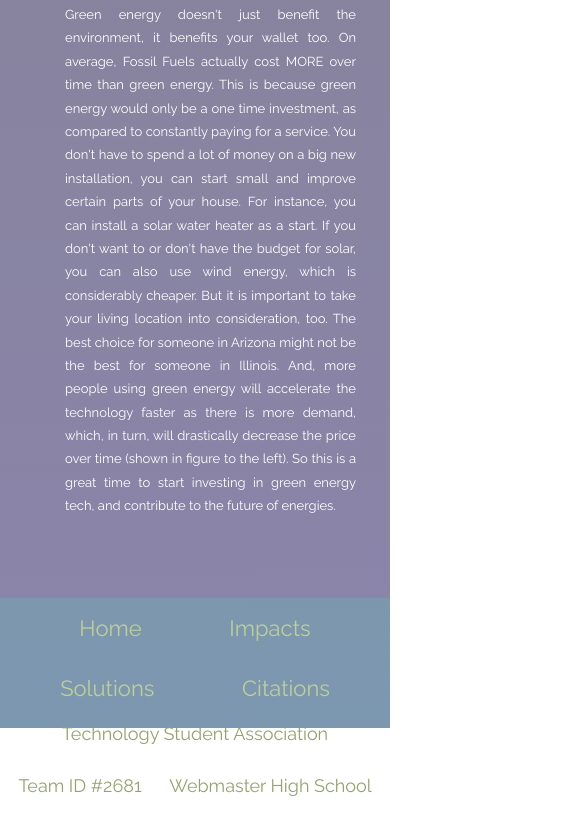
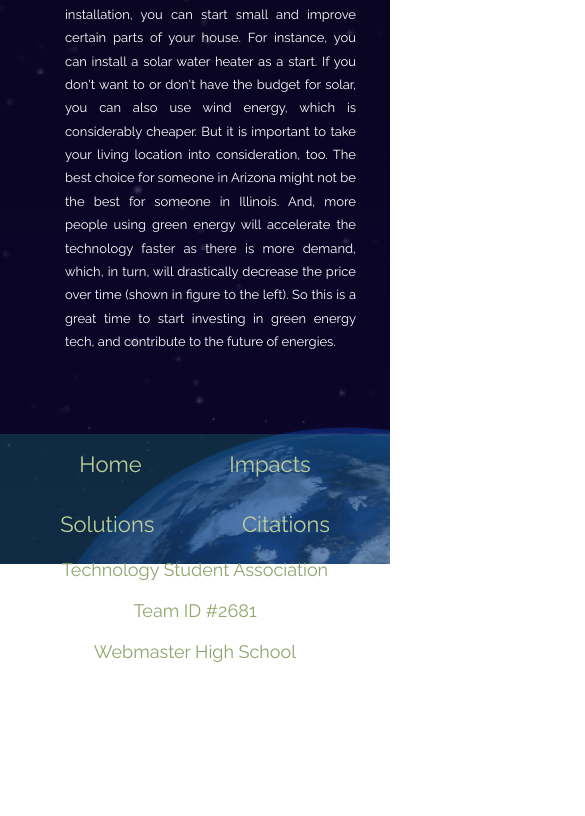
Before and after one commit to thucchi-cs/TSA, a plain HTML site: page impact.html in a window 390 px wide. Shown: the part 1885-2701 px from the top of the page, 585 px wide, since content can reach past the window. After the commit the page ends 2567 px from the top, so only its background shows below. Drawn offline with Linux system fonts and the light colour scheme.

Commit message:
Mobile edits

```diff
--- a/style.css
+++ b/style.css
@@ -298,7 +298,7 @@ footer{
     } */
     #Home, #Impact, #Solutions, #Sources {
         width: 100%;
-        background-image: linear-gradient(rgba(0, 0, 0,0.5), rgba(23, 12, 87,0.5)), url(imgs/Background2.png);
+        background-image: linear-gradient(rgba(0, 0, 0,0.5), rgba(23, 12, 87,0.5)), url(imgs/BackgroundMobile.png);
         background-position: top;
     }
     #Sources .para{
@@ -321,6 +321,12 @@ footer{
     section#info{
         width: 80vw;
     }
+    img#i1{
+        width:430px;
+    }
+    img#i2{
+        width:510px;;
+    }
     img#i4{
         width: 300px;
     }
@@ -339,7 +345,7 @@ footer{
         bottom: 0;
     }
     section#footerinfo p{
-        padding-left: 10px;
-        padding-right: 10px;
+        padding-left: 20px;
+        padding-right: 20px;
     }
 }
```
Also changed, not shown: imgs/BackgroundMobile.png (renamed from imgs/BackgroundLong.png).
